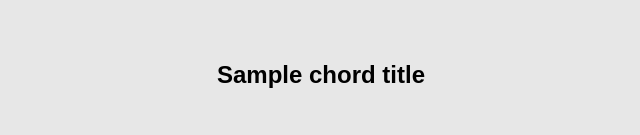
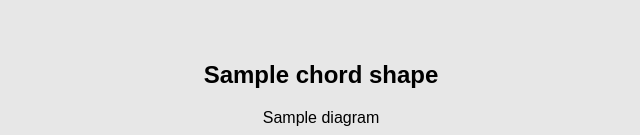
Before and after one commit to craigargh/guitar-practice-aiohttp, a Python web app: template templates/scale_tone_chords.html in a window 1280 px wide. Shown: the part 701-836 px from the top of the page, without its empty margins (319-959 px from the left). Before the commit the page ends 789 px from the top, so only its background shows below. Run offline with Jinja, Linux system fonts and the light colour scheme; the template is opened without the code that fills it: most values are stand-ins (such as "Sample title", 1, 10 or a date in 2020).

Commit message:
Add shapes to scale tone exercise

```diff
--- a/templates/scale_tone_chords.html
+++ b/templates/scale_tone_chords.html
@@ -42,6 +42,14 @@
         padding-top: 40px;
         text-align: center;
     }
+
+    .diagrams {
+        text-align: center;
+    }
+
+    .diagram {
+        display: inline-block;
+    }
 </style>
 
 <title>Guitar Exercise</title>
@@ -76,8 +84,17 @@
     </div>
 
     <div class="shapes-container">
-        {% for chord_title in chord_titles %}
-            <h2>{{ chord_title }}</h2>
+        {% for shape_name, shapes in chord_shapes.items() %}
+            <h2>{{ shape_name }}</h2>
+
+            <div class="diagrams">
+                {% for diagram in shapes %}
+                    <div class="diagram">
+                        <div>{{ diagram | safe }}</div>
+                    </div>
+                {% endfor %}
+            </div>
+
         {% endfor %}
     </div>
 
```
Also changed, not shown: exercises.py (+52 -48 lines), main.py (+13 -2 lines).
